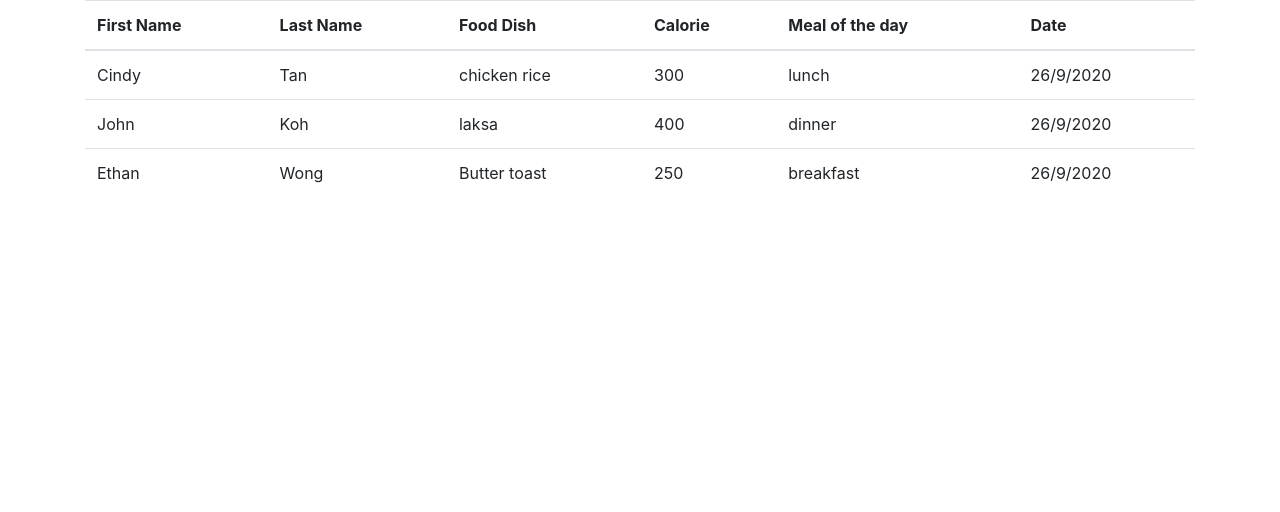
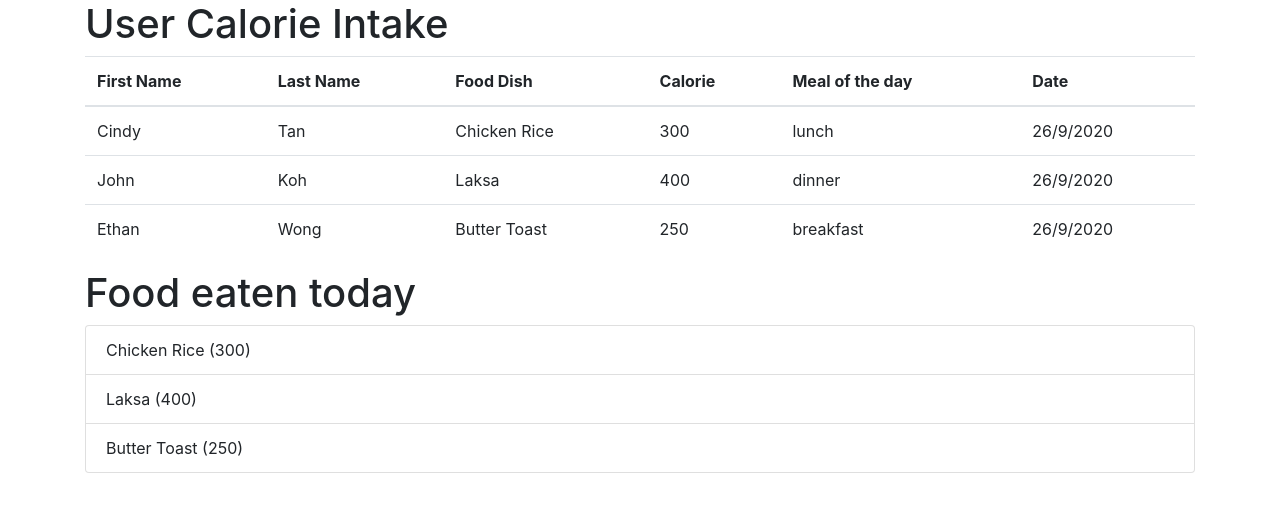
Before and after one commit to Minirazs/demo_foodtrackingapp, a Flask app: page /user in a window 1280 px wide. Shown: the top 512 px of the page. Run offline with Flask 2, Linux system fonts and the light colour scheme; some libraries are stand-ins or nearby versions.

Commit message:
updated json and added list display

```diff
--- a/food.json
+++ b/food.json
@@ -3,7 +3,7 @@
         "id": 1,
         "first_name":"Cindy",
         "last_name":"Tan",
-        "food":"chicken rice",
+        "food":"Chicken Rice",
         "calorie": 300,
         "meal": "lunch",
         "date": "26/9/2020"
@@ -12,7 +12,7 @@
         "id": 2,
         "first_name":"John",
         "last_name":"Koh",
-        "food":"laksa",
+        "food":"Laksa",
         "calorie": 400,
         "meal": "dinner",
         "date": "26/9/2020"
@@ -21,7 +21,7 @@
         "id": 3,
         "first_name":"Ethan",
         "last_name":"Wong",
-        "food":"Butter toast",
+        "food":"Butter Toast",
         "calorie": 250,
         "meal": "breakfast",
         "date": "26/9/2020"
--- a/templates/users.template.html
+++ b/templates/users.template.html
@@ -3,6 +3,8 @@
 {% block title %}User Calorie{% endblock %}
 
 {%block content%}
+<h1>User Calorie Intake</h1>
+
 <table class="table">
     <thead>
         <tr>
@@ -25,4 +27,12 @@
     </tr>
     {% endfor %}
 </table>
+
+<h1> Food eaten today </h1>
+<ul class = "list-group">
+    {% for user in all_users %}
+        <li class="list-group-item">{{user.food}} ({{user.calorie}}) </li>
+    {% endfor %}
+</ul>
+
 {% endblock %}
```
